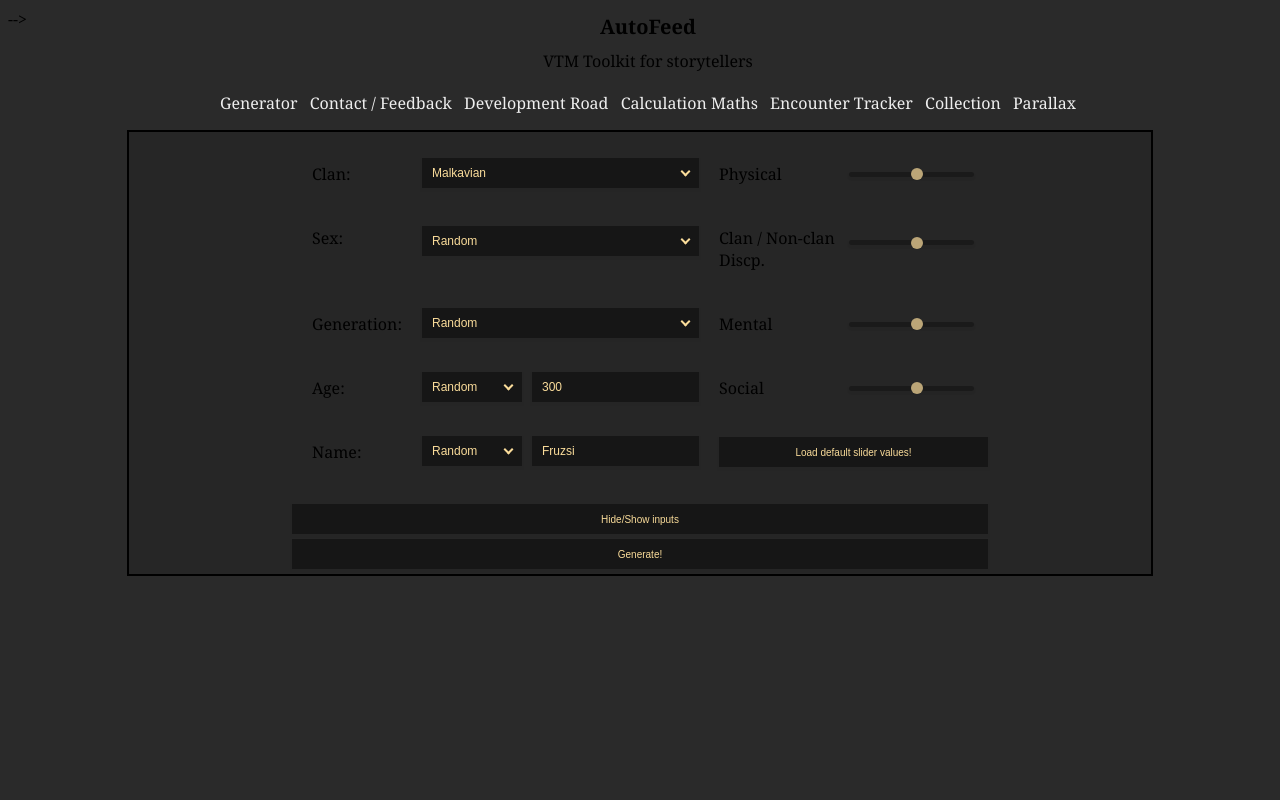
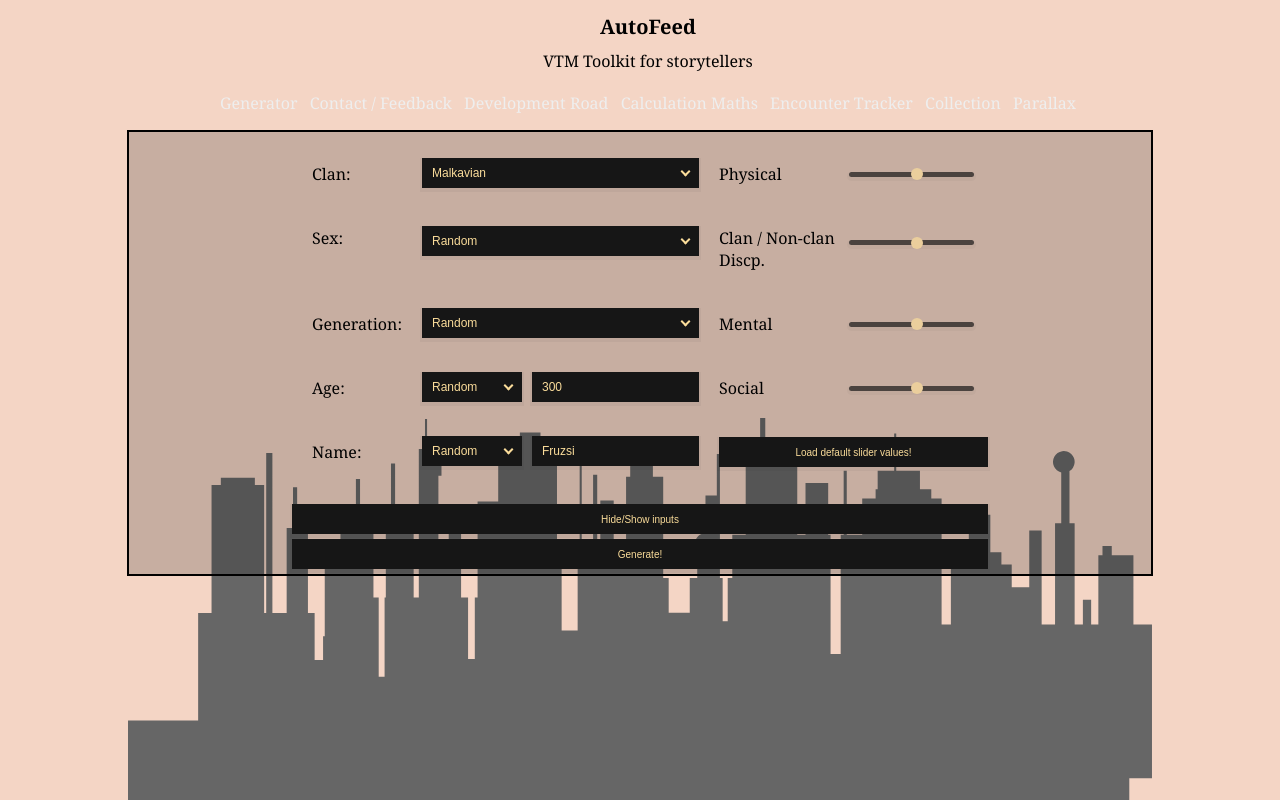
Before and after one commit to BodoBence/RandomVampireGenerator, a Flask app: page / in a window 1280 px wide. Run offline with Flask 2, Linux system fonts and the light colour scheme.

Commit message:
working background

```diff
--- a/flaskr/static/js_scripts/character.js
+++ b/flaskr/static/js_scripts/character.js
@@ -0,0 +1,25 @@
+create_event_listener_for_skills("button_discipline_skills", "discipline_skills");
+
+create_global_event_listener("click", "print_vampire", print_character, true)
+
+function create_event_listener_for_skills(class_name, target_class_name){
+    // console.log(class_name)
+    var selected_class_elements = document.getElementsByClassName(class_name)
+    // console.log(selected_class_elements)
+    for (let index = 0; index < selected_class_elements.length; index++) {
+        // console.log("loooop")
+        // console.log(selected_class_elements[index])
+        selected_class_elements[index].addEventListener("click", e =>{
+            // console.log("inside the class based event listener creation")
+            var reference = e.target.getAttribute("data-toggle-reference")
+            var discipliine_skill_table = document.getElementsByClassName(target_class_name)[reference]
+            // console.log(discipliine_skill_table.style.visibility)
+            toggle_visibility(discipliine_skill_table)
+        })
+    }
+}
+
+function print_character(){
+    console.log("hi")
+    window.print()
+}
--- a/flaskr/static/stylesheets/background.css
+++ b/flaskr/static/stylesheets/background.css
@@ -1,5 +1,7 @@
 
-.parallax-container {
+
+
+/* .parallax-container {
     position: relative;
     width: 100%;
     height: 1000px;
@@ -30,7 +32,7 @@
     top: 300px;
     font-size: 36px;
   }
-
+ */
 
 /* layout */
 /* .wrapper {
--- a/flaskr/static/stylesheets/character.css
+++ b/flaskr/static/stylesheets/character.css
@@ -6,12 +6,16 @@
     border-width: 5px;
     border-color: black;
     border-radius: 20px;
+
     margin-top: 10px;
     margin-left: auto;
     margin-right: auto;
     margin-bottom: auto;
+
     padding: 10px;
     max-width: 800px;
+
+    background-color: var(--light_bakcground_opaque);
 }
 
 .table_character tbody tr:nth-child(2)  {
--- a/flaskr/static/stylesheets/general.css
+++ b/flaskr/static/stylesheets/general.css
@@ -3,8 +3,9 @@
 :root {
     --bg: rgb(22, 22, 22);
     --fg: rgb(250, 220, 154);
-    --grey: rgb(221, 217, 208);
+    --grey: rgb(244, 213, 197);
     --white: rgb(238, 238, 238);
+    --light_bakcground_opaque: rgba(239, 239, 239, 0.813);
     --nav_height: 160px;
     --nav_left_margin: 20px;
     --corner_angle: 10px;
@@ -99,7 +100,11 @@ tr.slider_row {
     height: 30px;
 }
 
-
 body {
-    background-color: rgb(42, 42, 42);
+    background-color: var(--grey);
+    background-image: url("/static/svg/city_level_1.svg");
+    background-repeat: no-repeat;
+    background-attachment: fixed;
+    background-position: bottom -10% right 50%;
+    background-size: 80%;
 }
--- a/flaskr/static/stylesheets/navigation.css
+++ b/flaskr/static/stylesheets/navigation.css
@@ -7,6 +7,7 @@
     top: 0px;
     overflow: hidden;
     width: 100%;
+    background-color: var(--grey);
 }
 
 .title_container div {
@@ -57,7 +58,3 @@ nav ul li a {
 nav ul li a:hover {
     color: var(--fg);
 }
-
-.div_post_nav {
-    height: ;
-}
--- a/flaskr/templates/background.html
+++ b/flaskr/templates/background.html
@@ -1,4 +1,6 @@
-<div class="parallax-container">
+
+
+<!-- <div class="parallax-container">
     <div class="background">
       <img class="background__image" src="https://path/to/image.jpg" />
     </div>
@@ -7,7 +9,7 @@
         <h1>Oooo, parallax</h1>
       </div>
     </div>
-  </div>
+  </div> -->
 
 
 
--- a/flaskr/templates/home.html
+++ b/flaskr/templates/home.html
@@ -5,17 +5,17 @@
     <head>
         <link type="text/css" rel="stylesheet" href={{ url_for('static', filename='stylesheets/general.css') }}>
         <link type="text/css" rel="stylesheet" href={{ url_for('static', filename='stylesheets/navigation.css') }}>
-        <link type="text/css" rel="stylesheet" href={{ url_for('static', filename='stylesheets/footer.css') }}>
-        <link type="text/css" rel="stylesheet" href={{ url_for('static', filename='stylesheets/background.css') }}>
+        <!-- <link type="text/css" rel="stylesheet" href={{ url_for('static', filename='stylesheets/footer.css') }}> -->
+        <!-- <link type="text/css" rel="stylesheet" href={{ url_for('static', filename='stylesheets/background.css') }}> -->
         <link type="text/css" rel="stylesheet" href={{ url_for('static', filename='stylesheets/inputs.css') }}>
         <link type="text/css" rel="stylesheet" href={{ url_for('static', filename='stylesheets/character.css') }}>
     </head>
 
     <body>
+        <!-- {% include "background.html" %} -->
 
         {% include "navigation.html" %}
 
-        <!-- {% include "background.html" %} -->
         {% include "generator_inputs.html" %}
 
         {% if have_generated_character %}
@@ -26,6 +26,7 @@
 
     <script src={{ url_for('static', filename='js_scripts/general.js') }}></script>
     <script src={{ url_for('static', filename='js_scripts/generator.js') }}></script>
+    <script src={{ url_for('static', filename='js_scripts/character.js') }}></script>
     <!-- <footer>
         {% include "footer.html" %}
     </footer> -->
```
